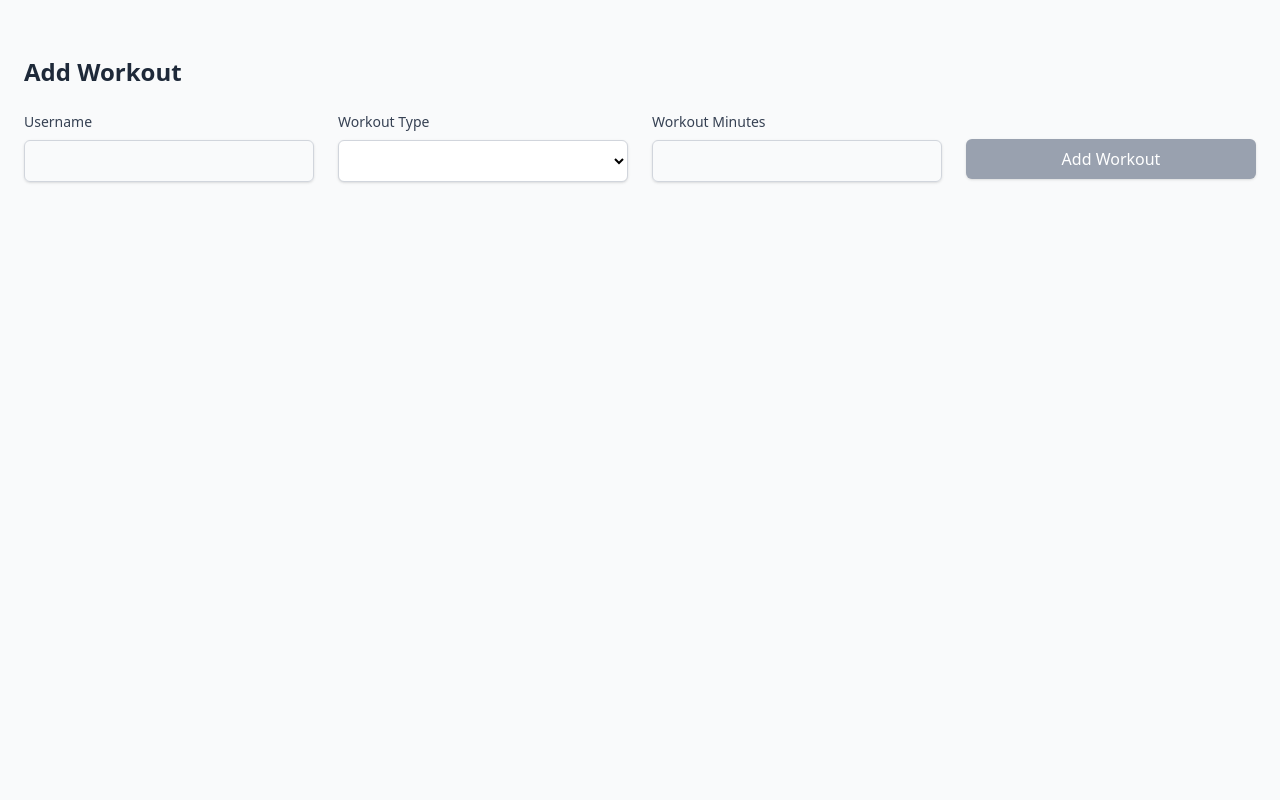
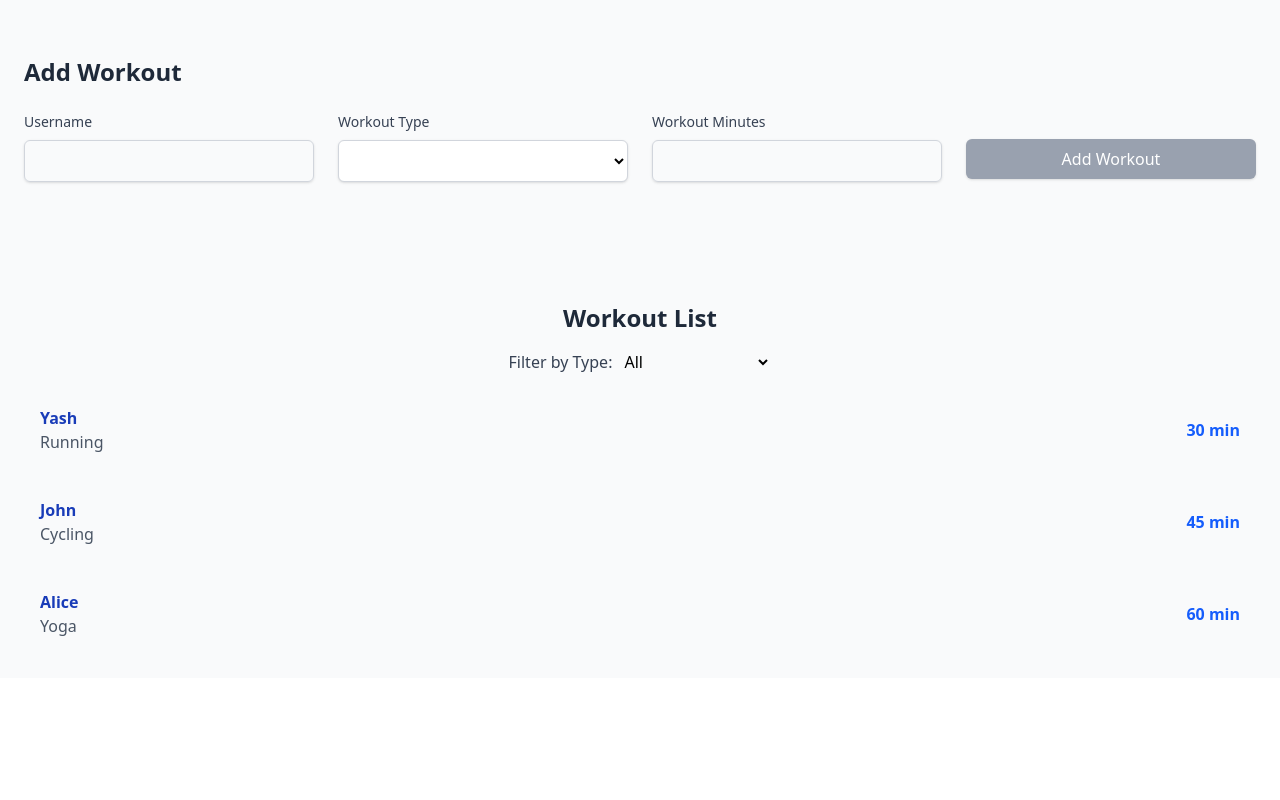
Before and after one commit to yakatyansh/fitness-tracker, an Angular app: page / in a window 1280 px wide. Shown: the top 800 px of the page. Built offline with nearby package versions, Linux system fonts and the light colour scheme.

Commit message:
workout list complete

```diff
--- a/src/app/app.component.ts
+++ b/src/app/app.component.ts
@@ -7,7 +7,7 @@ import { WorkoutListComponent } from "./components/workout-list/workout-list.com
   selector: 'app-root',
   standalone: true,
   imports: [AddWorkoutComponent, WorkoutListComponent],
-  template: ` <div>
+  template: ` <div class="bg-gray-50">
       <app-add-workout></app-add-workout>
       <app-workout-list></app-workout-list>
     </div>`,
--- a/src/app/components/add-workout/add-workout.component.html
+++ b/src/app/components/add-workout/add-workout.component.html
@@ -1,4 +1,4 @@
-<div class="min-h-screen bg-gray-50 py-8">
+<div class=" bg-gray-50 py-8">
     <div class="max-w-screen mx-auto rounded-lg  p-6">
         <h2 class="text-2xl font-bold text-gray-800 mb-6">Add Workout</h2>
 
--- a/src/app/components/workout-list/workout-list.component.html
+++ b/src/app/components/workout-list/workout-list.component.html
@@ -1,11 +1,9 @@
-<div class="max-w-2xl mx-auto mt-10 p-6 bg-white shadow-lg rounded-lg">
+<div class="max-w-full bg-gray-50 mx-auto mt-10 p-6">
     <h2 class="text-2xl font-bold text-gray-800 mb-4 text-center">Workout List</h2>
 
-    <!-- Dropdown for Filtering -->
     <div class="mb-4 flex justify-center">
       <label class="mr-2 font-medium text-gray-700">Filter by Type:</label>
-      <select class="border border-gray-300 rounded-md px-3 py-2 focus:ring focus:ring-blue-300"
-              (change)="filterWorkout($event.target.value)">
+      <select (change)="filterWorkout($event)">
         <option value="">All</option>
         <option value="Running">Running</option>
         <option value="Cycling">Cycling</option>
@@ -14,10 +12,9 @@
       </select>
     </div>
 
-    <!-- Workout List -->
     <ul class="space-y-3">
       <li *ngFor="let workout of filteredWorkouts"
-          class="bg-blue-100 border border-blue-300 p-4 rounded-lg shadow-md flex justify-between items-center">
+          class="  p-4 rounded-lg  flex justify-between items-center">
         <div>
           <p class="font-semibold text-blue-800">{{ workout.UserName }}</p>
           <p class="text-gray-600">{{ workout.workoutType }}</p>
--- a/src/app/components/workout-list/workout-list.component.ts
+++ b/src/app/components/workout-list/workout-list.component.ts
@@ -19,7 +19,13 @@ export class WorkoutListComponent {
   ];
   filteredWorkouts = [...this.workouts];
 
-  filterWorkout(type: string) {
-    this.filteredWorkouts = this.workouts.filter(workout => workout.workoutType === type);
+  filterWorkout(event: Event) {
+    const target = event.target as HTMLSelectElement; // Type assertion
+    const selectedValue = target.value;
+
+    this.filteredWorkouts = this.workouts.filter(workout =>
+      selectedValue ? workout.workoutType === selectedValue : true
+    );
   }
+
 }
```
